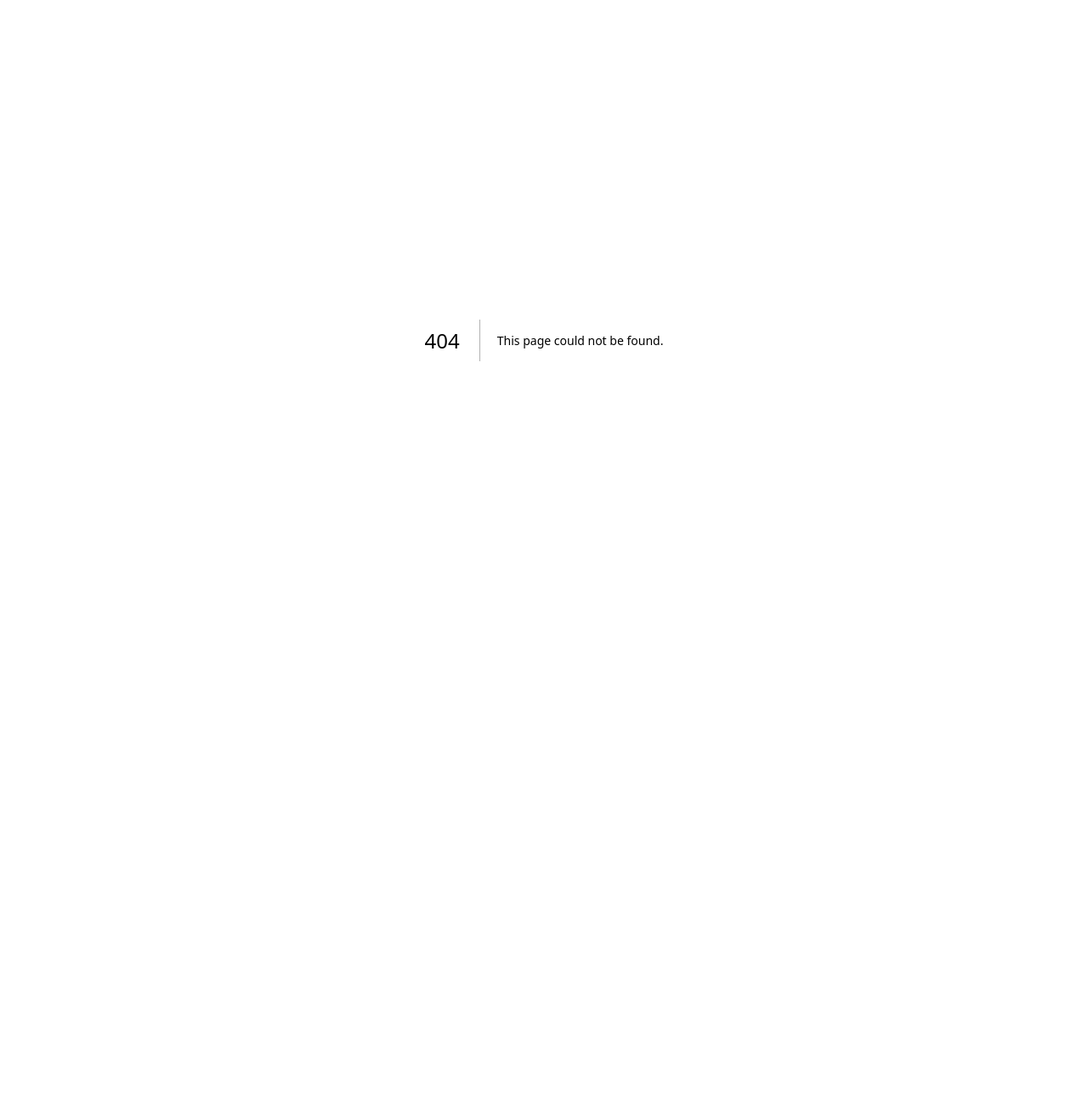
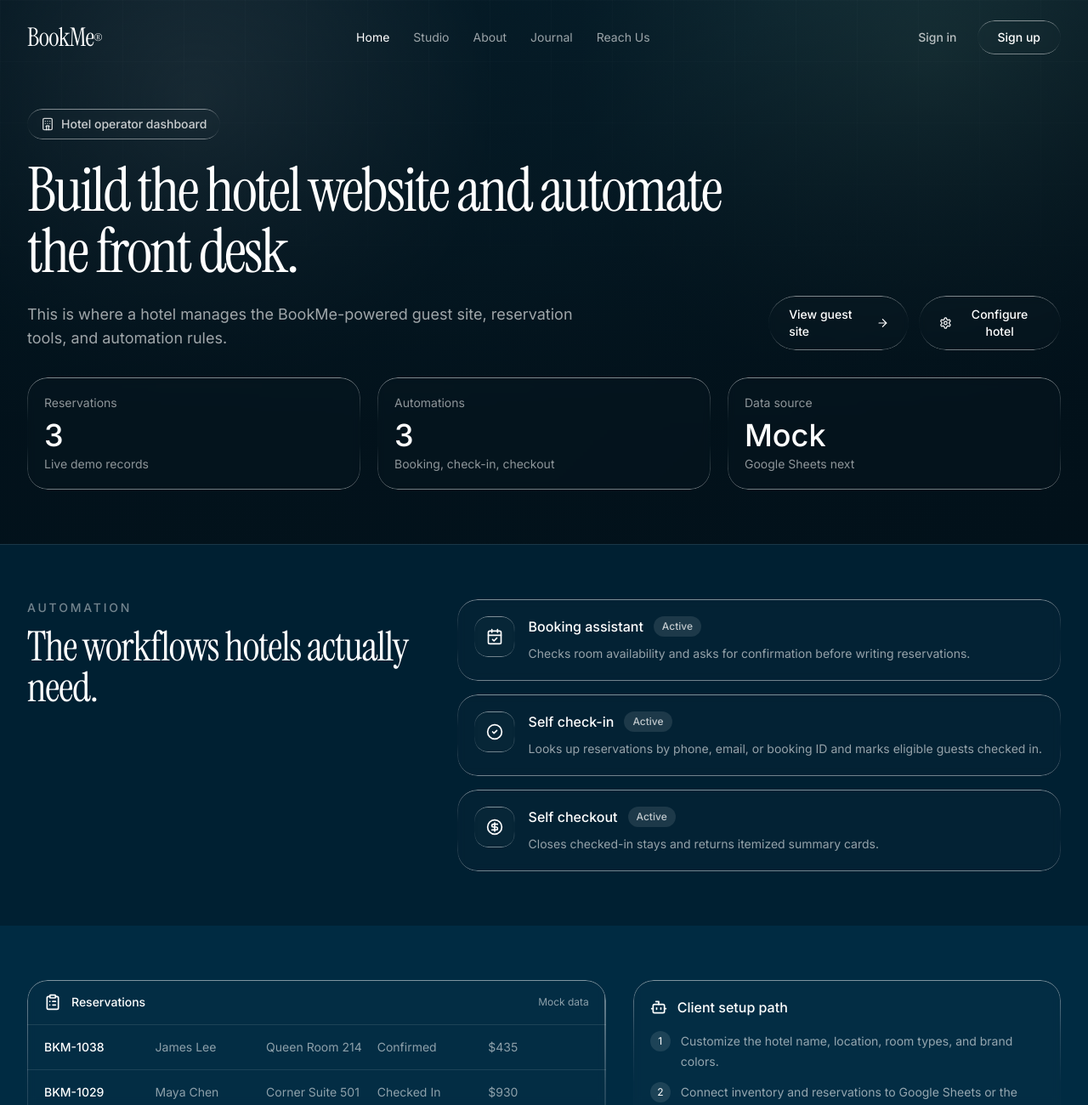
Before and after one commit to sriram369/BookMe, a Next.js app: page /admin in a window 1280 px wide. Before the commit this address had no page. Shown: the top 1300 px of the page at 85% size. Before the commit the page ends 800 px from the top, so only its background shows below. Built offline with nearby package versions, Linux system fonts and the light colour scheme.

Commit message:
Add hotel admin entry point

```diff
--- /dev/null
+++ b/app/admin/page.tsx
@@ -0,0 +1,200 @@
+import Link from "next/link";
+import {
+  ArrowRight,
+  BedDouble,
+  Bot,
+  CalendarCheck,
+  CheckCircle2,
+  CircleDollarSign,
+  ClipboardList,
+  Hotel,
+  MessageSquareText,
+  Settings,
+} from "lucide-react";
+import { SiteHeader } from "@/components/site-header";
+import { reservationsForAdmin } from "@/lib/hotel/tools";
+
+const automationCards = [
+  {
+    title: "Booking assistant",
+    status: "Active",
+    detail: "Checks room availability and asks for confirmation before writing reservations.",
+    icon: CalendarCheck,
+  },
+  {
+    title: "Self check-in",
+    status: "Active",
+    detail: "Looks up reservations by phone, email, or booking ID and marks eligible guests checked in.",
+    icon: CheckCircle2,
+  },
+  {
+    title: "Self checkout",
+    status: "Active",
+    detail: "Closes checked-in stays and returns itemized summary cards.",
+    icon: CircleDollarSign,
+  },
+];
+
+const setupSteps = [
+  "Customize the hotel name, location, room types, and brand colors.",
+  "Connect inventory and reservations to Google Sheets or the hotel's PMS.",
+  "Set front-desk rules for check-in windows, refunds, cancellations, and human handoff.",
+  "Publish the hotel site and give staff access to this admin dashboard.",
+];
+
+const adminFeatureCards = [
+  { icon: BedDouble, title: "Inventory", body: "Room types, rates, availability" },
+  { icon: MessageSquareText, title: "Guest site", body: "Chat, cards, hotel branding" },
+];
+
+export default function AdminPage() {
+  const reservations = reservationsForAdmin();
+
+  return (
+    <main className="min-h-screen bg-[hsl(var(--background))] text-white">
+      <section className="demo-static-hero relative overflow-hidden">
+        <SiteHeader ctaLabel="Sign up" />
+
+        <div className="relative z-10 mx-auto max-w-7xl px-6 pb-16 pt-10 sm:px-8">
+          <div className="mb-8 flex flex-col justify-between gap-5 lg:flex-row lg:items-end">
+            <div>
+              <div className="liquid-glass mb-6 inline-flex items-center gap-2 rounded-full px-4 py-2 text-sm font-medium text-white/[0.78]">
+                <Hotel className="h-4 w-4" />
+                Hotel operator dashboard
+              </div>
+              <h1
+                className="max-w-4xl text-5xl font-normal leading-[0.95] tracking-[-2.46px] text-white sm:text-7xl"
+                style={{ fontFamily: "'Instrument Serif', serif" }}
+              >
+                Build the hotel website and automate the front desk.
+              </h1>
+              <p className="mt-6 max-w-2xl text-base leading-relaxed text-white/[0.62] sm:text-lg">
+                This is where a hotel manages the BookMe-powered guest site, reservation tools, and automation rules.
+              </p>
+            </div>
+
+            <div className="flex flex-col gap-3 sm:flex-row">
+              <Link
+                href="/demo"
+                className="liquid-glass inline-flex items-center justify-center gap-2 rounded-full px-6 py-3 text-sm font-medium text-white transition hover:scale-[1.03]"
+              >
+                View guest site
+                <ArrowRight className="h-4 w-4" />
+              </Link>
+              <button className="liquid-glass inline-flex items-center justify-center gap-2 rounded-full px-6 py-3 text-sm font-medium text-white transition hover:scale-[1.03]">
+                <Settings className="h-4 w-4" />
+                Configure hotel
+              </button>
+            </div>
+          </div>
+
+          <div className="grid gap-5 md:grid-cols-3">
+            {[
+              ["Reservations", String(reservations.length), "Live demo records"],
+              ["Automations", "3", "Booking, check-in, checkout"],
+              ["Data source", "Mock", "Google Sheets next"],
+            ].map(([label, value, detail]) => (
+              <div key={label} className="liquid-glass rounded-[1.5rem] p-5">
+                <p className="text-sm text-white/[0.55]">{label}</p>
+                <p className="mt-2 text-4xl font-medium text-white">{value}</p>
+                <p className="mt-1 text-sm text-white/[0.55]">{detail}</p>
+              </div>
+            ))}
+          </div>
+        </div>
+      </section>
+
+      <section className="border-t border-white/10 bg-black/25 px-6 py-16 sm:px-8">
+        <div className="mx-auto grid max-w-7xl gap-8 lg:grid-cols-[0.8fr_1.2fr]">
+          <div>
+            <p className="text-sm font-medium uppercase tracking-[0.2em] text-white/[0.45]">
+              Automation
+            </p>
+            <h2
+              className="mt-3 text-5xl font-normal leading-none tracking-[-1.2px] text-white"
+              style={{ fontFamily: "'Instrument Serif', serif" }}
+            >
+              The workflows hotels actually need.
+            </h2>
+          </div>
+
+          <div className="grid gap-4">
+            {automationCards.map((card) => (
+              <article key={card.title} className="liquid-glass flex gap-4 rounded-[1.5rem] p-5">
+                <div className="liquid-glass grid h-12 w-12 shrink-0 place-items-center rounded-2xl">
+                  <card.icon className="h-5 w-5 text-white" />
+                </div>
+                <div>
+                  <div className="flex flex-wrap items-center gap-3">
+                    <h3 className="font-medium text-white">{card.title}</h3>
+                    <span className="rounded-full bg-white/10 px-2.5 py-1 text-xs font-medium text-white/[0.72]">
+                      {card.status}
+                    </span>
+                  </div>
+                  <p className="mt-2 text-sm leading-6 text-white/[0.58]">{card.detail}</p>
+                </div>
+              </article>
+            ))}
+          </div>
+        </div>
+      </section>
+
+      <section className="px-6 py-16 sm:px-8">
+        <div className="mx-auto grid max-w-7xl gap-8 lg:grid-cols-[1.15fr_0.85fr]">
+          <div className="liquid-glass overflow-hidden rounded-[1.5rem] shadow-card">
+            <div className="flex items-center justify-between border-b border-white/10 px-5 py-4">
+              <div className="flex items-center gap-3">
+                <ClipboardList className="h-5 w-5" />
+                <span className="text-sm font-medium text-white">Reservations</span>
+              </div>
+              <span className="text-xs text-white/[0.55]">Mock data</span>
+            </div>
+            <div className="divide-y divide-white/10">
+              {reservations.map((row) => (
+                <div key={row[0]} className="grid grid-cols-5 gap-3 px-5 py-4 text-sm">
+                  {row.map((cell, index) => (
+                    <span
+                      key={`${row[0]}-${cell}`}
+                      className={index === 0 ? "font-medium text-white" : "text-white/[0.55]"}
+                    >
+                      {cell}
+                    </span>
+                  ))}
+                </div>
+              ))}
+            </div>
+          </div>
+
+          <div className="space-y-4">
+            <div className="liquid-glass rounded-[1.5rem] p-5">
+              <div className="mb-4 flex items-center gap-3">
+                <Bot className="h-5 w-5" />
+                <h3 className="font-medium text-white">Client setup path</h3>
+              </div>
+              <ol className="space-y-3 text-sm leading-6 text-white/[0.58]">
+                {setupSteps.map((step, index) => (
+                  <li key={step} className="flex gap-3">
+                    <span className="grid h-6 w-6 shrink-0 place-items-center rounded-full bg-white/10 text-xs text-white">
+                      {index + 1}
+                    </span>
+                    {step}
+                  </li>
+                ))}
+              </ol>
+            </div>
+
+            <div className="grid gap-4 sm:grid-cols-2 lg:grid-cols-1">
+              {adminFeatureCards.map(({ icon: Icon, title, body }) => (
+                <div key={title} className="liquid-glass rounded-[1.5rem] p-5">
+                  <Icon className="mb-4 h-5 w-5 text-white" />
+                  <h3 className="font-medium text-white">{title}</h3>
+                  <p className="mt-2 text-sm leading-6 text-white/[0.58]">{body}</p>
+                </div>
+              ))}
+            </div>
+          </div>
+        </div>
+      </section>
+    </main>
+  );
+}
--- a/app/demo/page.tsx
+++ b/app/demo/page.tsx
@@ -9,7 +9,7 @@
   return (
     <main className="min-h-screen bg-[hsl(var(--background))] text-white">
       <section className="demo-static-hero relative min-h-screen overflow-hidden">
-        <SiteHeader variant="hotel" ctaLabel="Open Demo" />
+        <SiteHeader variant="hotel" ctaLabel="Hotel Admin" />
 
         <div className="relative z-10 mx-auto grid max-w-7xl gap-8 px-6 pb-24 pt-12 sm:px-8 lg:grid-cols-[0.88fr_1.12fr] lg:items-start lg:pt-20">
           <section>
--- a/app/page.tsx
+++ b/app/page.tsx
@@ -17,7 +17,7 @@
     <main className="min-h-screen overflow-hidden bg-[hsl(var(--background))] text-white">
       <section className="video-hero">
         <VideoBackground />
-        <SiteHeader />
+        <SiteHeader ctaLabel="Sign up" />
 
         <div className="relative z-10 mx-auto grid w-full max-w-7xl gap-10 px-6 pb-40 pt-24 sm:px-8 lg:grid-cols-[0.92fr_1.08fr] lg:items-center lg:pb-40 lg:pt-32">
           <div className="max-w-2xl">
--- a/components/site-header.tsx
+++ b/components/site-header.tsx
@@ -37,12 +37,20 @@
         </Link>
       </nav>
 
-      <Link
-        href="/demo"
-        className="liquid-glass rounded-full px-6 py-2.5 text-sm font-medium text-white transition duration-300 hover:scale-[1.03]"
-      >
-        {ctaLabel}
-      </Link>
+      <div className="flex items-center gap-2">
+        <Link
+          href="/admin"
+          className="hidden rounded-full px-4 py-2.5 text-sm font-medium text-white/70 transition-colors hover:text-white sm:inline-flex"
+        >
+          Sign in
+        </Link>
+        <Link
+          href="/admin"
+          className="liquid-glass rounded-full px-6 py-2.5 text-sm font-medium text-white transition duration-300 hover:scale-[1.03]"
+        >
+          {ctaLabel}
+        </Link>
+      </div>
     </header>
   );
 }
```
